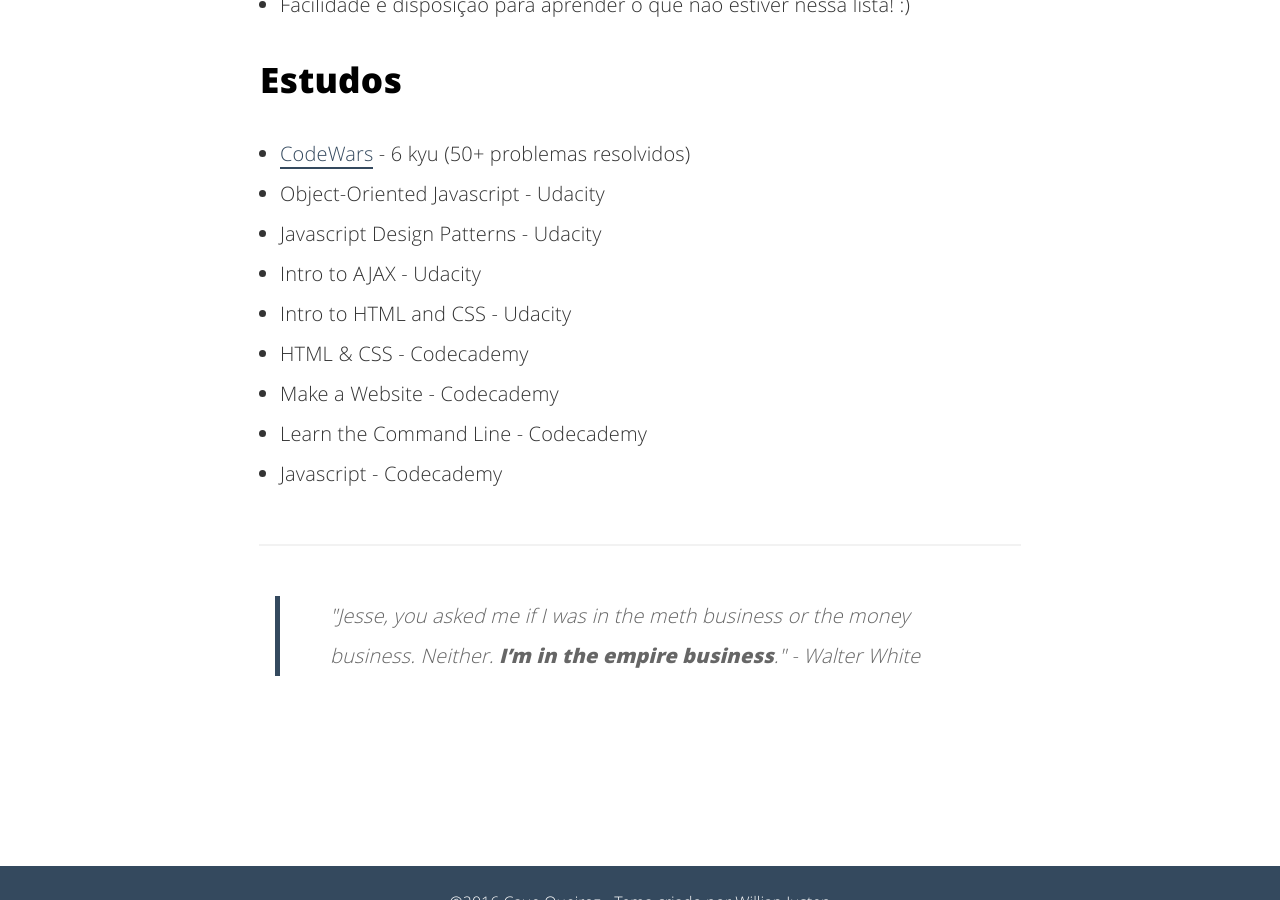
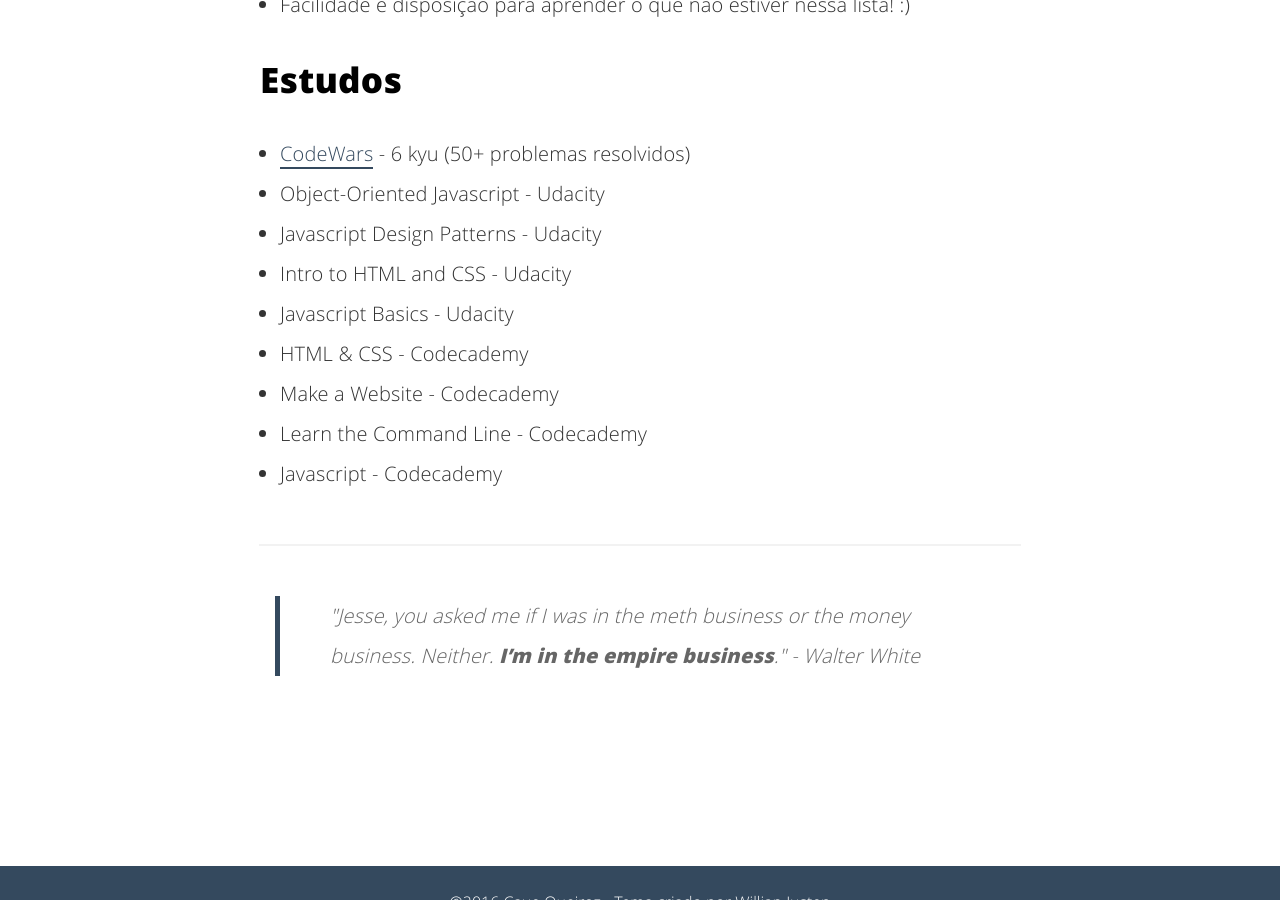
Before and after one commit to cauequeiroz/cauequeiroz.github.io, a Jekyll site: the page built from about.html, in a window 1280 px wide and 900 px high, scrolled down 2553 px. Built offline with Jekyll 4.4.1, drawn with Linux system fonts in a browser that asks for light colours.

Commit message:
Update About me

```diff
--- a/about.html
+++ b/about.html
@@ -44,8 +44,8 @@
 	<li><a href="https://www.codewars.com/users/cauequeiroz">CodeWars</a> - 6 kyu (50+ problemas resolvidos)</li>
 	<li>Object-Oriented Javascript - Udacity</li>
 	<li>Javascript Design Patterns - Udacity</li>
-    <li>Intro to AJAX - Udacity</li>
     <li>Intro to HTML and CSS - Udacity</li>
+    <li>Javascript Basics - Udacity</li>
     <li>HTML & CSS - Codecademy</li>
     <li>Make a Website - Codecademy</li>
     <li>Learn the Command Line - Codecademy</li>
```
